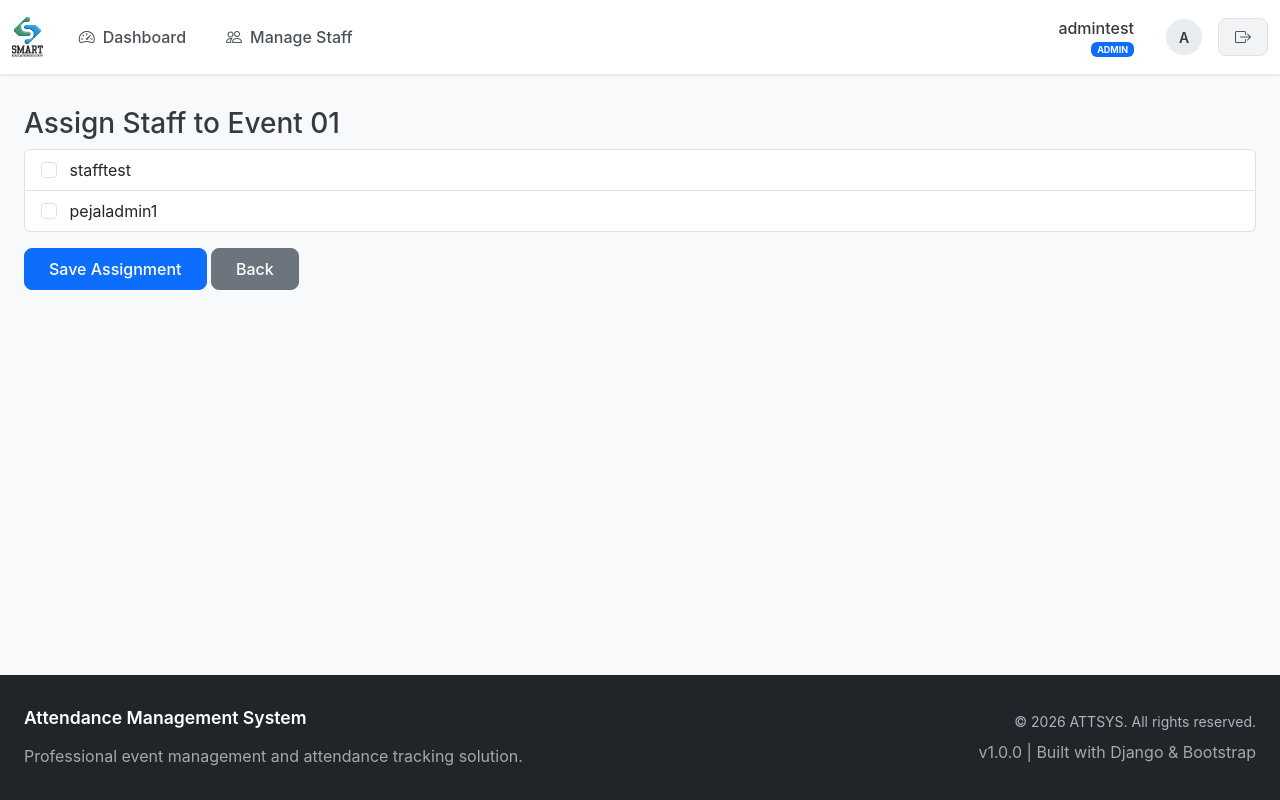
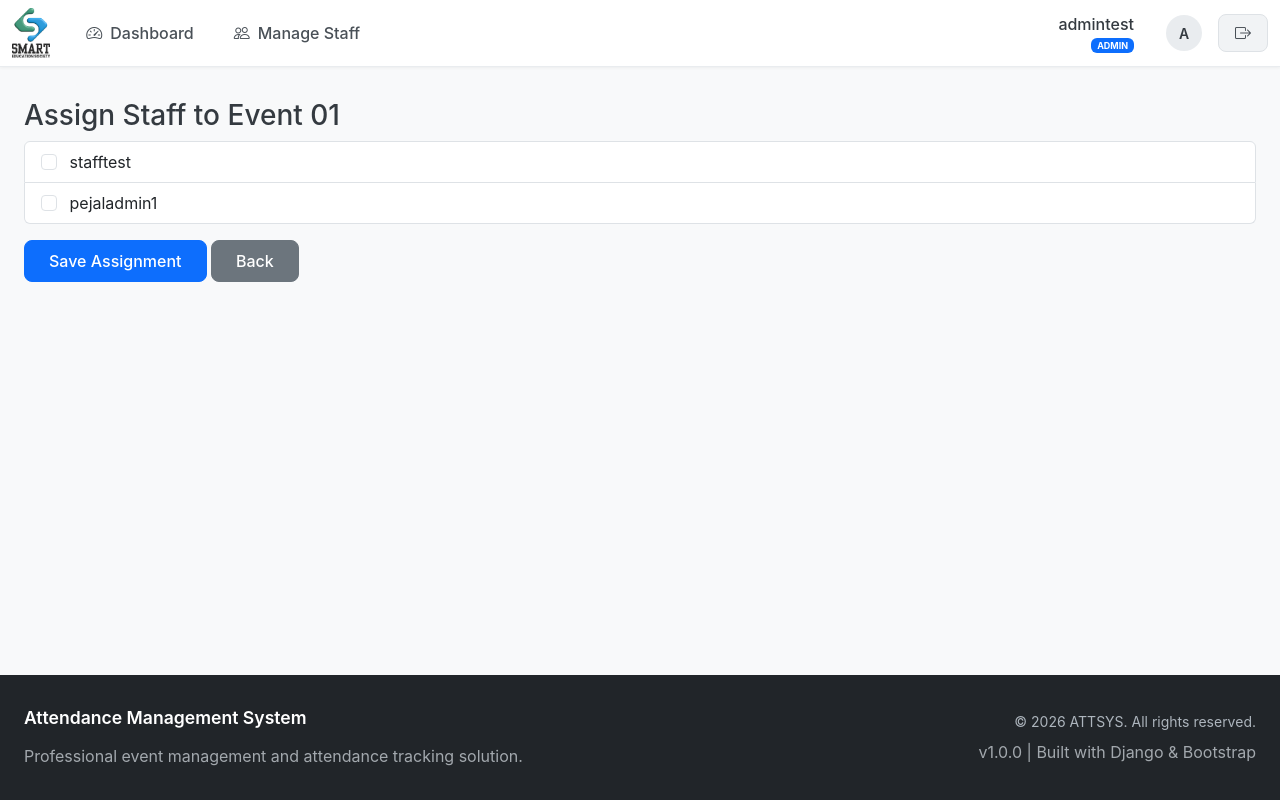
Before and after one commit to 00000fh/attsys, a Django app: page /attsys/event/22/assign/ in a window 1280 px wide. Run offline with Django 5.2, Linux system fonts and the light colour scheme; a user stored in the database is signed in; data comes from the database, SQL or seed files in the repository; data that the repository does not hold is empty.

Commit message:
Prepare project for production deployment

```diff
--- a/attsys/templates/base.html
+++ b/attsys/templates/base.html
@@ -15,7 +15,7 @@
     <!-- Base Styles -->
     <style>
         :root {
-            --primary: #21252;
+            --primary: #212529;
             --primary-light: rgba(13, 110, 253, 0.1);
             --secondary: #6c757d;
             --success: #198754;
@@ -54,14 +54,14 @@
         }
 
         .navbar {
-            position: sticky;  /* This is the key property */
+            position: sticky;
             top: 0;
-            z-index: 1030;  /* Ensure it stays above other content */
+            z-index: 1030;
             transition: all 0.3s ease;
             background: white;
             border-bottom: 1px solid var(--gray-200);
             box-shadow: 0 1px 3px rgba(0, 0, 0, 0.05);
-            padding: 1rem 0;
+            padding: 0.5rem 0;
         }
 
         .navbar-brand {
@@ -73,14 +73,16 @@
             padding: 0;
         }
 
+        /* Increased Logo Size */
         .navbar-logo {
-            height: 40px;  /* Adjust height as needed */
+            height: 50px;  /* Increased from 40px to 50px */
             width: auto;
             object-fit: contain;
+            transition: height 0.3s ease;
         }
 
         .navbar-logo-sm {
-            height: 30px;  /* Smaller size for mobile */
+            height: 35px;  /* Increased from 30px to 35px */
         }
 
         .nav-link {
@@ -232,8 +234,9 @@
                 margin: 0.125rem 0;
             }
 
+            /* Slightly larger logo on mobile */
             .navbar-logo {
-                height: 30px; /* Smaller logo on mobile */
+                height: 40px; /* Increased from 30px to 40px on mobile */
             }
 
             .user-info {
@@ -307,7 +310,7 @@
     <nav class="navbar navbar-expand-lg navbar-light">
         <div class="container-fluid">
             <a class="navbar-brand" href="{% url 'dashboard' %}">
-                <!-- SES Logo -->
+                <!-- SES Logo - Now Larger -->
                 <img src="{% static 'images/SES_LOGO_RENEW.png' %}"
                      alt="SES Logo"
                      class="navbar-logo"
```
